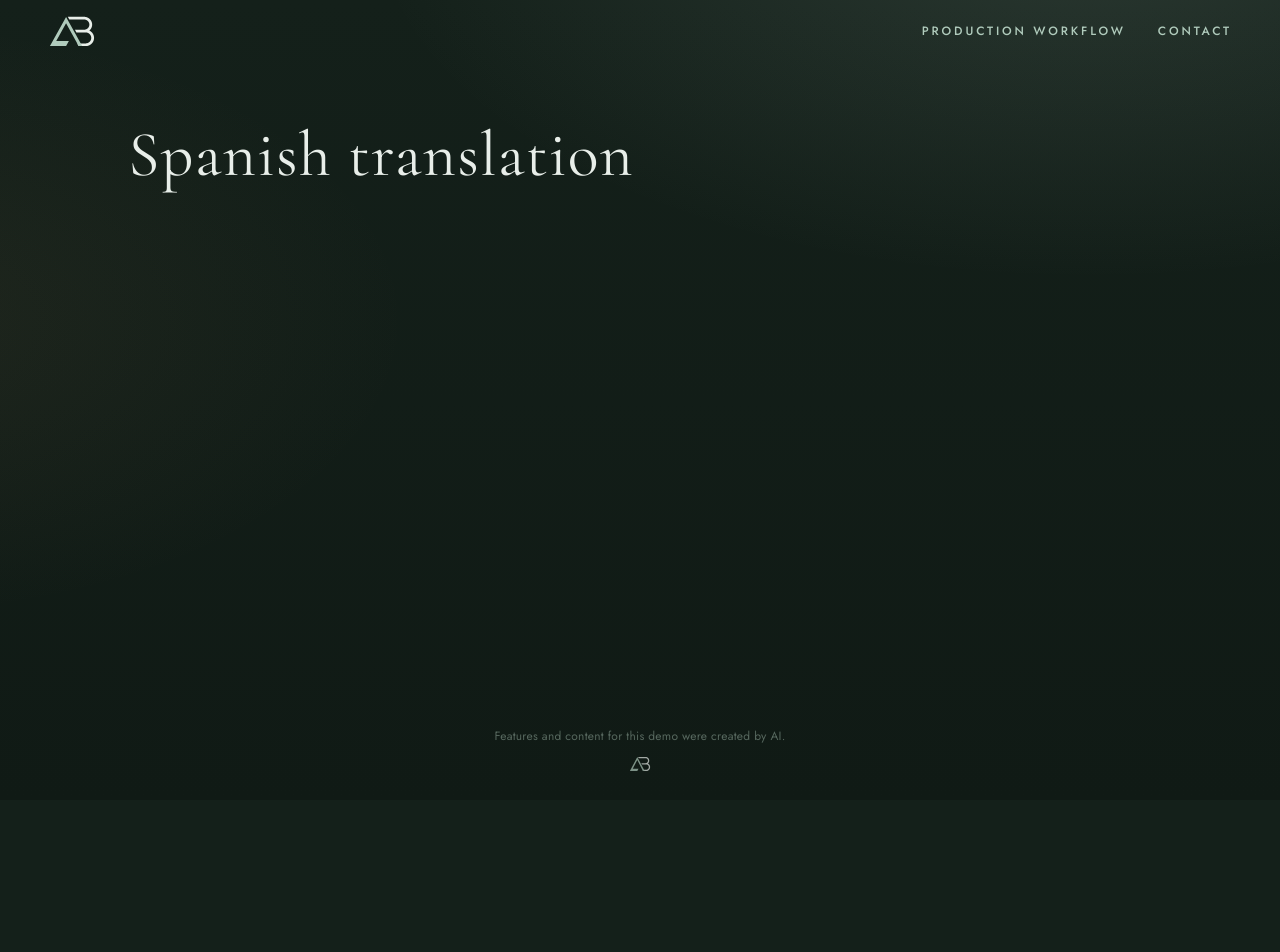
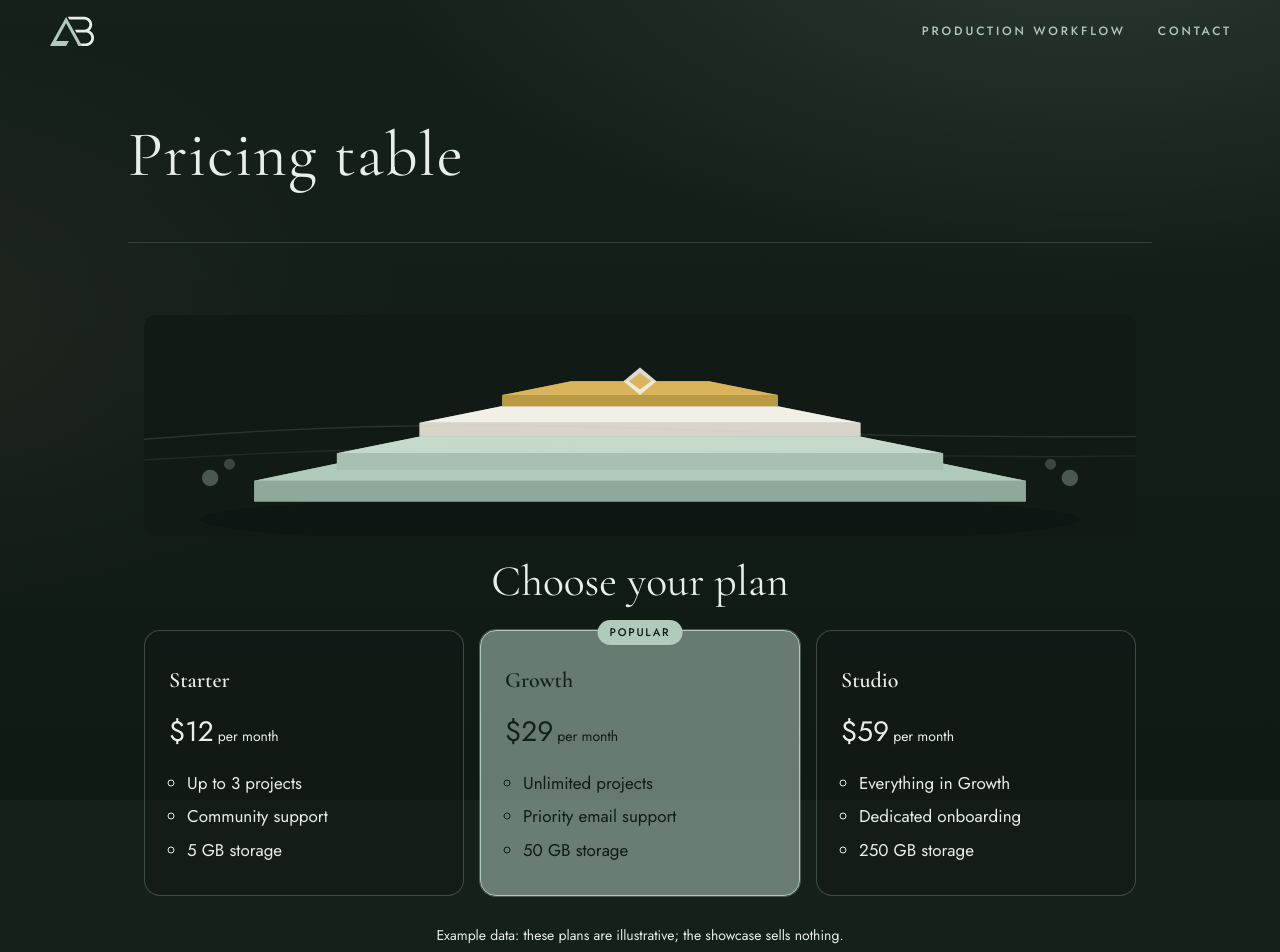
Before and after one commit to ashtonbach/agent-showcase, a Next.js app: page / in a window 1280 px wide. Shown: the top 952 px of the page. Before the commit the page ends 800 px from the top, so only its background shows below. Built offline with nearby package versions, Linux system fonts and the light colour scheme.

Commit message:
Feature: Pricing table (Author: Alder)

```diff
--- a/app/lab/current.json
+++ b/app/lab/current.json
@@ -1 +1 @@
-{"slug":"spanish-translation"}
+{"slug":"pricing-table"}
--- /dev/null
+++ b/app/lab/pricing-table/index.tsx
@@ -0,0 +1,82 @@
+"use client";
+
+import { useState } from "react";
+
+const css = `
+.lab-wrap { width: min(960px, 100%); margin: 8px auto 56px; padding: 0 16px; box-sizing: border-box; }
+.lab-header { display: block; width: 100%; aspect-ratio: 9 / 2; height: auto; border-radius: 12px; object-fit: cover; margin-bottom: 20px; }
+.lab-fallback { display: block; width: 100%; aspect-ratio: 9 / 2; border-radius: 12px; background: rgba(176, 203, 188, 0.12); margin-bottom: 20px; }
+.lab-title { font-family: var(--serif); font-weight: 400; font-size: 30px; line-height: 1.2; color: var(--mist, #f2efe6); margin: 0 0 28px; text-align: center; }
+.lab-tiers { list-style: none; margin: 0; padding: 0; display: grid; grid-template-columns: repeat(3, 1fr); gap: 16px; }
+@media (max-width: 760px) { .lab-tiers { grid-template-columns: 1fr; max-width: min(720px, 100%); margin: 0 auto; } }
+.lab-card { position: relative; border: 1px solid rgba(176, 203, 188, 0.28); border-radius: 16px; padding: 24px; background: rgba(18, 26, 22, 0.45); color: #e8eee9; }
+.lab-card[data-best="true"] { border-color: var(--sage, #b0cbbc); background: rgba(176, 203, 188, 0.55); box-shadow: 0 0 0 1px rgba(176, 203, 188, 0.35); color: #121a16; }
+.lab-card[data-best="true"] .lab-name,
+.lab-card[data-best="true"] .lab-price { color: #14201a; }
+.lab-card[data-best="true"] .lab-price span { color: #121a16; }
+.lab-badge { position: absolute; top: -11px; left: 50%; transform: translateX(-50%); font-family: var(--sans); font-size: 11px; font-weight: 500; letter-spacing: 0.16em; text-transform: uppercase; background: var(--sage, #b0cbbc); color: #121a16; padding: 4px 12px; border-radius: 999px; }
+.lab-name { font-family: var(--serif); font-size: 22px; margin: 8px 0 12px; color: var(--mist, #f2efe6); }
+.lab-price { font-size: 28px; margin: 0 0 16px; color: var(--mist, #f2efe6); }
+.lab-price span { font-size: 14px; font-weight: 400; color: #e8eee9; margin-left: 4px; }
+.lab-features { margin: 0; padding: 0 0 0 18px; line-height: 1.5; }
+.lab-features li { margin-bottom: 8px; }
+.lab-note { margin: 28px 0 0; text-align: center; font-size: 14px; color: #e8eee9; }
+@media (prefers-reduced-motion: reduce) { .lab-card { transition: none; } }
+`;
+
+// Example plan prices — illustrative showcase tiers only
+const tiers = [
+  { name: "Starter", price: "12", features: ["Up to 3 projects", "Community support", "5 GB storage"] },
+  {
+    name: "Growth",
+    price: "29",
+    best: true,
+    features: ["Unlimited projects", "Priority email support", "50 GB storage"],
+  },
+  { name: "Studio", price: "59", features: ["Everything in Growth", "Dedicated onboarding", "250 GB storage"] },
+];
+
+export default function Lab() {
+  const [headerOk, setHeaderOk] = useState(true);
+  const titleId = "lab-pricing-title";
+
+  return (
+    <section data-lab="pricing-table" aria-labelledby={titleId} className="lab-wrap">
+      <style>{css}</style>
+      {headerOk ? (
+        <img
+          data-art="image"
+          className="lab-header"
+          src="/lab/pricing-table/header.svg"
+          width={720}
+          height={160}
+          alt=""
+          onError={() => setHeaderOk(false)}
+        />
+      ) : (
+        <span data-art="fallback" className="lab-fallback" aria-hidden="true" />
+      )}
+      <h2 id={titleId} className="lab-title">Choose your plan</h2>
+      <ul className="lab-tiers">
+        {tiers.map((t) => (
+          <li key={t.name} className="lab-card" {...(t.best ? { "data-best": "true" } : {})}>
+            {t.best ? <span className="lab-badge">Popular</span> : null}
+            <h3 className="lab-name">{t.name}</h3>
+            <p className="lab-price">
+              ${t.price}
+              <span>per month</span>
+            </p>
+            <ul className="lab-features">
+              {t.features.map((f) => (
+                <li key={f}>{f}</li>
+              ))}
+            </ul>
+          </li>
+        ))}
+      </ul>
+      <p className="lab-note">
+        Example data: these plans are illustrative; the showcase sells nothing.
+      </p>
+    </section>
+  );
+}
--- a/app/page.tsx
+++ b/app/page.tsx
@@ -1,3 +1,4 @@
+import Lab from "./lab/pricing-table";
 import { readDemoKey, demoTitle } from "./demo-name";
 const demoKey = readDemoKey();
 const demoName = demoTitle();
@@ -5,7 +6,7 @@ export default function Page() {
   return (
     <div className="page-stack">
       <h1 className="demo-title" data-i18n={demoKey}>{demoName}</h1>
-      {/* lab:slot */}
+      <Lab /> {/* lab:slot */}
     </div>
   );
 }
```
